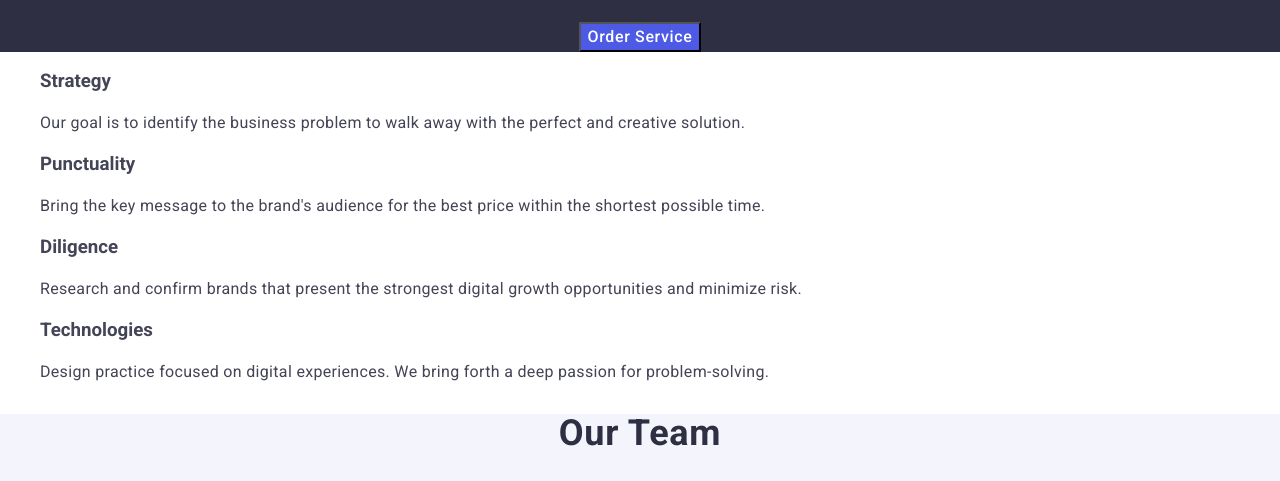
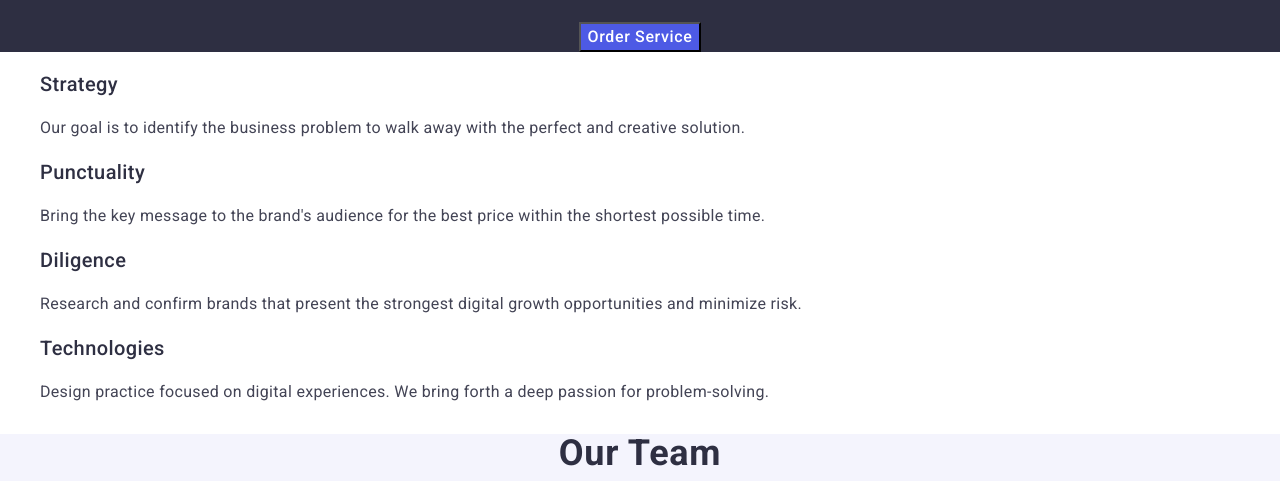
Before and after one commit to yevgen-gumma/goit-markup-hw-02, a plain HTML site: page index.html in a window 1280 px wide. Shown: the part 304-785 px from the top of the page. Drawn offline with nearby package versions, Linux system fonts and the light colour scheme.

Commit message:
m2 hw2 v5

```diff
--- a/CSS/styles.css
+++ b/CSS/styles.css
@@ -109,6 +109,14 @@ span {
   letter-spacing: 0.02em;
 }
 
+.future-items {
+  color: #2e2f42;
+  font-weight: 500;
+  font-size: 20px;
+  line-height: 1.2;
+  letter-spacing: 0.02em;
+}
+
 .futures-text {
   line-height: 1.5;
   letter-spacing: 0.02em;
--- a/index.html
+++ b/index.html
@@ -20,7 +20,7 @@
     <!-- Header -->
     <header class="header">
       <nav class="header-navigation">
-        <a class="header-logo" href="./index.html">Web<span>Studio</span></a>
+        <a href="./index.html" class="header-logo">Web<span>Studio</span></a>
         <ul class="navigation-list">
           <li class="navigation-list-item">
             <a class="navigation-list-link" href="">Studio</a>
@@ -60,28 +60,28 @@
         <h2 class="futures-title" hidden>Futures</h2>
         <ul>
           <li>
-            <h3>Strategy</h3>
+            <h3 class="future-items">Strategy</h3>
             <p class="futures-text">
               Our goal is to identify the business problem to walk away with the
               perfect and creative solution.
             </p>
           </li>
           <li>
-            <h3>Punctuality</h3>
+            <h3 class="future-items">Punctuality</h3>
             <p class="futures-text">
               Bring the key message to the brand's audience for the best price
               within the shortest possible time.
             </p>
           </li>
           <li>
-            <h3>Diligence</h3>
+            <h3 class="future-items">Diligence</h3>
             <p class="futures-text">
               Research and confirm brands that present the strongest digital
               growth opportunities and minimize risk.
             </p>
           </li>
           <li>
-            <h3>Technologies</h3>
+            <h3 class="future-items">Technologies</h3>
             <p class="futures-text">
               Design practice focused on digital experiences. We bring forth a
               deep passion for problem-solving.
```
